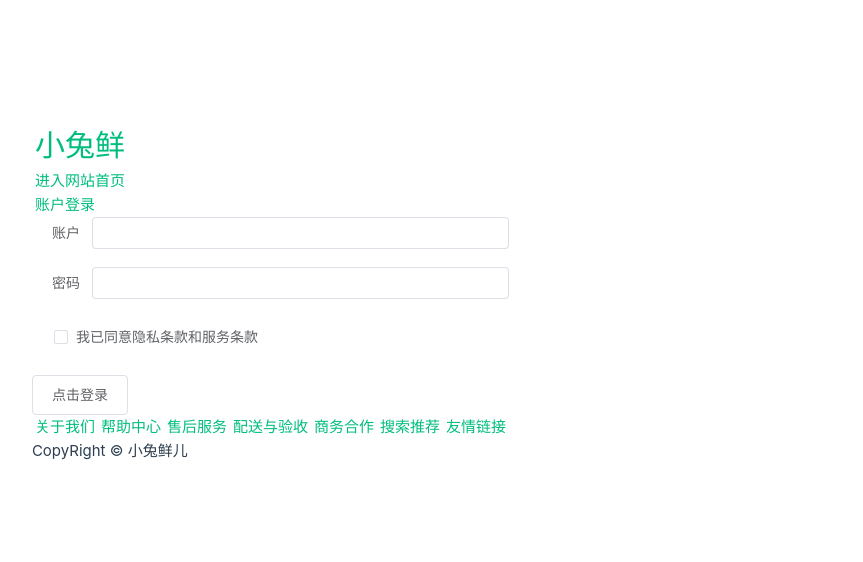
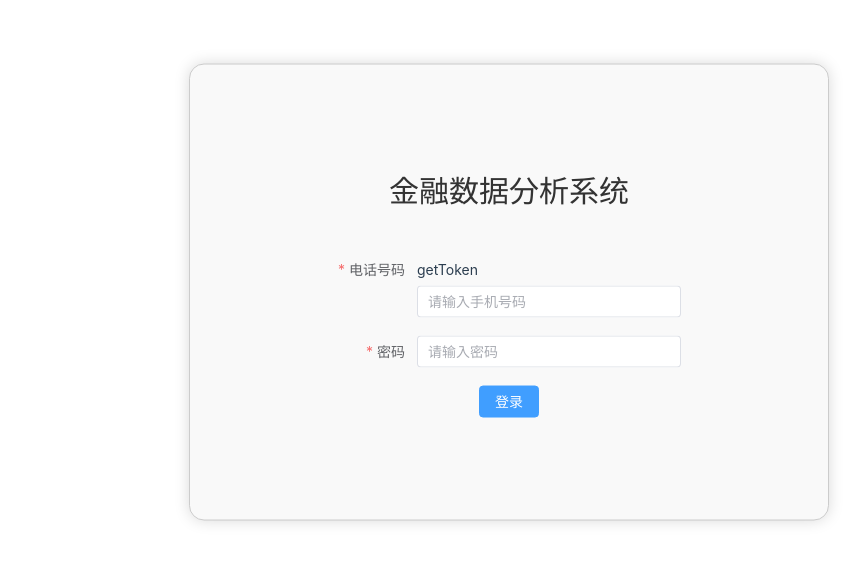
Before and after one commit to Jungle430/FinancialDataAnalysisWeb, a Vue app: page /login in a window 1280 px wide. Shown: the part 108-670 px from the top of the page, without its empty margins (131-994 px from the left). Built offline with nearby package versions, Linux system fonts and the light colour scheme; the HTML template or start-up script is replaced by a standard one.

Commit message:
feat(*): add login index

```diff
--- /dev/null
+++ b/src/utils/toolUtil.ts
@@ -0,0 +1 @@
+export const PHONE_REGEX = /^1([38][0-9]|4[579]|5[0-3,5-9]|66|7[0135678]|9[89])\d{8}$/;
--- a/src/views/Login/index.vue
+++ b/src/views/Login/index.vue
@@ -1,72 +1,125 @@
 <script lang="ts" setup>
+import { login } from '@/apis/user';
+import router from '@/router';
+import { TokenStore } from '@/stores/tokenStore';
+import { PHONE_REGEX } from '@/utils/toolUtil';
+import { reactive, ref } from 'vue';
 
+const loginRequest = reactive({
+  phone: '',
+  password: '',
+});
+
+const rules = reactive({
+  phone: [
+    { required: true, message: '请输入电话号码', trigger: 'blur' },
+    {
+      pattern: PHONE_REGEX,
+      message: '请输入正确的手机号码!',
+      trigger: 'blur',
+    },
+  ],
+  password: [
+    { required: true, message: '请输入密码', trigger: 'blur' },
+    { min: 5, message: '密码长度至少为5位!', trigger: 'blur' },
+  ],
+});
+
+const loading = ref(false);
+
+
+const tokenStore = TokenStore();
+const handleLogin = () => {
+  login(loginRequest.phone, loginRequest.password)
+    .then(res => {
+      tokenStore.setToken(res.data.token);
+      console.log(tokenStore.getToken());
+      router.push("/");
+    })
+    .catch(err => { console.error(err) })
+};
 </script>
 
 <template>
-  <div>
-    <header class="login-header">
-      <div class="container m-top-20">
-        <h1 class="logo">
-          <RouterLink to="/">小兔鲜</RouterLink>
-        </h1>
-        <RouterLink class="entry" to="/">
-          进入网站首页
-          <i class="iconfont icon-angle-right" />
-          <i class="iconfont icon-angle-right" />
-        </RouterLink>
+  <div class="login-container">
+    <h2 class="login-title">金融数据分析系统</h2>
+    <el-form :model="loginRequest" :rules="rules" label-width="80px">
+      <el-form-item label="电话号码" prop="phone">
+        getToken<el-input v-model="loginRequest.phone" placeholder="请输入手机号码" />
+      </el-form-item>
+      <el-form-item label="密码" prop="password">
+        <el-input v-model="loginRequest.password" placeholder="请输入密码" type="password" />
+      </el-form-item>
+      <!-- 包裹登录按钮的 div 使按钮居中 -->
+      <div class="button-container">
+        <el-button type="primary" @click="handleLogin" :loading="loading">
+          登录
+        </el-button>
       </div>
-    </header>
-    <section class="login-section">
-      <div class="wrapper">
-        <nav>
-          <a href="javascript:;">账户登录</a>
-        </nav>
-        <div class="account-box">
-          <div class="form">
-            <el-form
-              ref="form"
-              label-position="right"
-              label-width="60px"
-              status-icon
-              hide-required-asterisk>
-              <el-form-item label="账户" prop="userName">
-                <el-input  />
-              </el-form-item>
-              <el-form-item label="密码" prop="password">
-                <el-input
-                  type="password"
-                  show-password />
-              </el-form-item>
-              <el-form-item label-width="22px" prop="TOS">
-                <el-checkbox size="large">
-                  我已同意隐私条款和服务条款
-                </el-checkbox>
-              </el-form-item>
-              <el-button size="large" class="subBtn">
-                点击登录
-              </el-button>
-            </el-form>
-          </div>
-        </div>
-      </div>
-    </section>
-
-    <footer class="login-footer">
-      <div class="container">
-        <p>
-          <a href="javascript:;">关于我们</a>
-          <a href="javascript:;">帮助中心</a>
-          <a href="javascript:;">售后服务</a>
-          <a href="javascript:;">配送与验收</a>
-          <a href="javascript:;">商务合作</a>
-          <a href="javascript:;">搜索推荐</a>
-          <a href="javascript:;">友情链接</a>
-        </p>
-        <p>CopyRight &copy; 小兔鲜儿</p>
-      </div>
-    </footer>
+    </el-form>
   </div>
 </template>
 
 <style scoped>
+.login-container {
+  width: 50%;
+  max-width: 1000px;
+  min-width: 400px;
+  padding: 8% 10%;
+  border: 1px solid #ccc;
+  border-radius: 15px;
+  background-color: #f9f9f9;
+  box-shadow: 0 0 15px rgba(0, 0, 0, 0.15);
+  display: flex;
+  flex-direction: column;
+  align-items: center;
+  justify-content: center;
+  position: absolute;
+  top: 50%;
+  left: 50%;
+  transform: translate(-50%, -50%);
+}
+
+.login-title {
+  width: 100%;
+  text-align: center;
+  margin-bottom: 10%;
+  font-size: 2.0em;
+  color: #333;
+}
+
+el-form {
+  width: 100%;
+}
+
+el-form-item {
+  width: 100%;
+  margin-bottom: 20px;
+  /* 增加间距，避免过于拥挤 */
+  font-size: 2.0em;
+}
+
+el-input {
+  width: 100%;
+  padding: 10px 12px;
+  /* 调整输入框内边距 */
+  font-size: 20px;
+  /* 调整文字大小 */
+  line-height: 1.8;
+  /* 让文字更舒适 */
+}
+
+.button-container {
+  display: flex;
+  justify-content: center;
+  /* 使按钮居中 */
+  width: 100%;
+}
+
+el-button {
+  width: 100%;
+  padding: 10px 0;
+  font-size: 16px;
+  border-radius: 8px;
+}
 </style>
```
